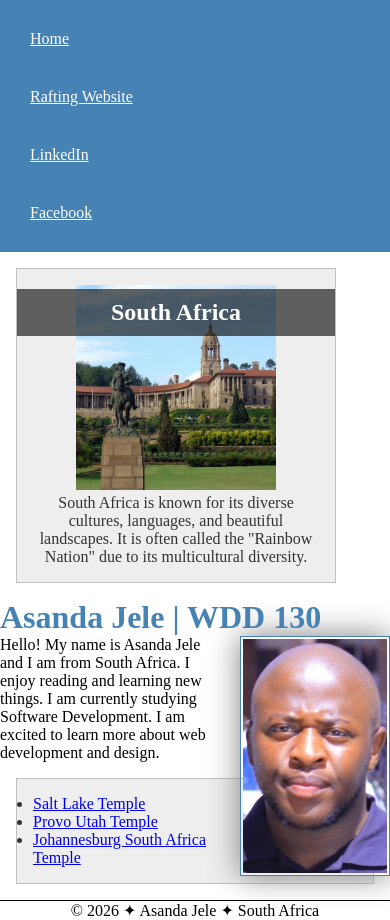
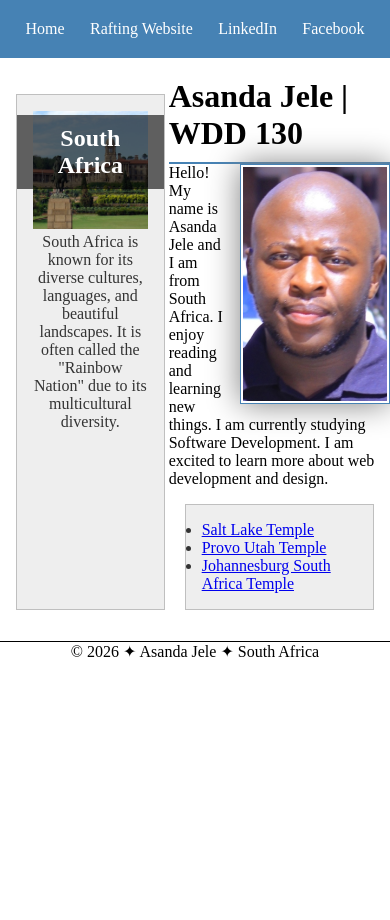
Before and after one commit to Jeleasanda/wdd130, a plain HTML site: page index.html in a window 390 px wide. After the commit the page ends 844 px from the top, so only its background shows below. Drawn offline with Linux system fonts and the light colour scheme.

Commit message:
Refactor CSS for improved layout and styling
Updated styles for navigation, layout, and responsive design.

```diff
--- a/styles/styles.css
+++ b/styles/styles.css
@@ -5,29 +5,42 @@
     box-sizing: border-box;
 }
 
-main {
+/* Limit page width and center content */
+header, .grid, footer {
     max-width: 840px;
     margin: 0 auto;
 }
 
-/* Navigation */
+/* Navigation Flexbox */
 nav {
     background-color: steelblue;
     padding: 10px;
+    display: flex;
+    justify-content: space-evenly;
+    align-items: center;
 }
 
 nav a {
     color: white;
     display: block;
-    padding: 20px;
+    padding: 10px;
+    text-decoration: none;
 }
 
-/* Headings */
+/* Heading styling */
 h1 {
-    color: steelblue;
+    border-bottom: 2px solid steelblue;
+    padding-bottom: 10px;
 }
 
-/* Float Profile Image */
+/* Grid Layout for Main and Aside */
+.grid {
+    display: grid;
+    grid-template-columns: 1fr 2fr; /* Aside left, Main right */
+    gap: 20px;
+    margin-top: 20px;
+}
+
 main img {
     float: right;
     width: 150px;
@@ -42,14 +55,12 @@ p {
     padding: 0;
 }
 
-/* Aside Positioning */
 aside {
-    width: 20rem;
+    width: 100%; /* Takes full width of its grid column */
     text-align: center;
-    position: relative; /* Needed for the absolute h2 overlay */
+    position: relative;
 }
 
-/* Overlay Heading on Aside Image */
 aside h2 {
     position: absolute;
     top: 20px;
@@ -61,11 +72,10 @@ aside h2 {
 }
 
 aside img {
-    width: 200px;
+    width: 100%;
     height: auto;
 }
 
-/* Footer */
 footer {
     margin-top: 15px;
     border-top: 1px solid #000;
```
